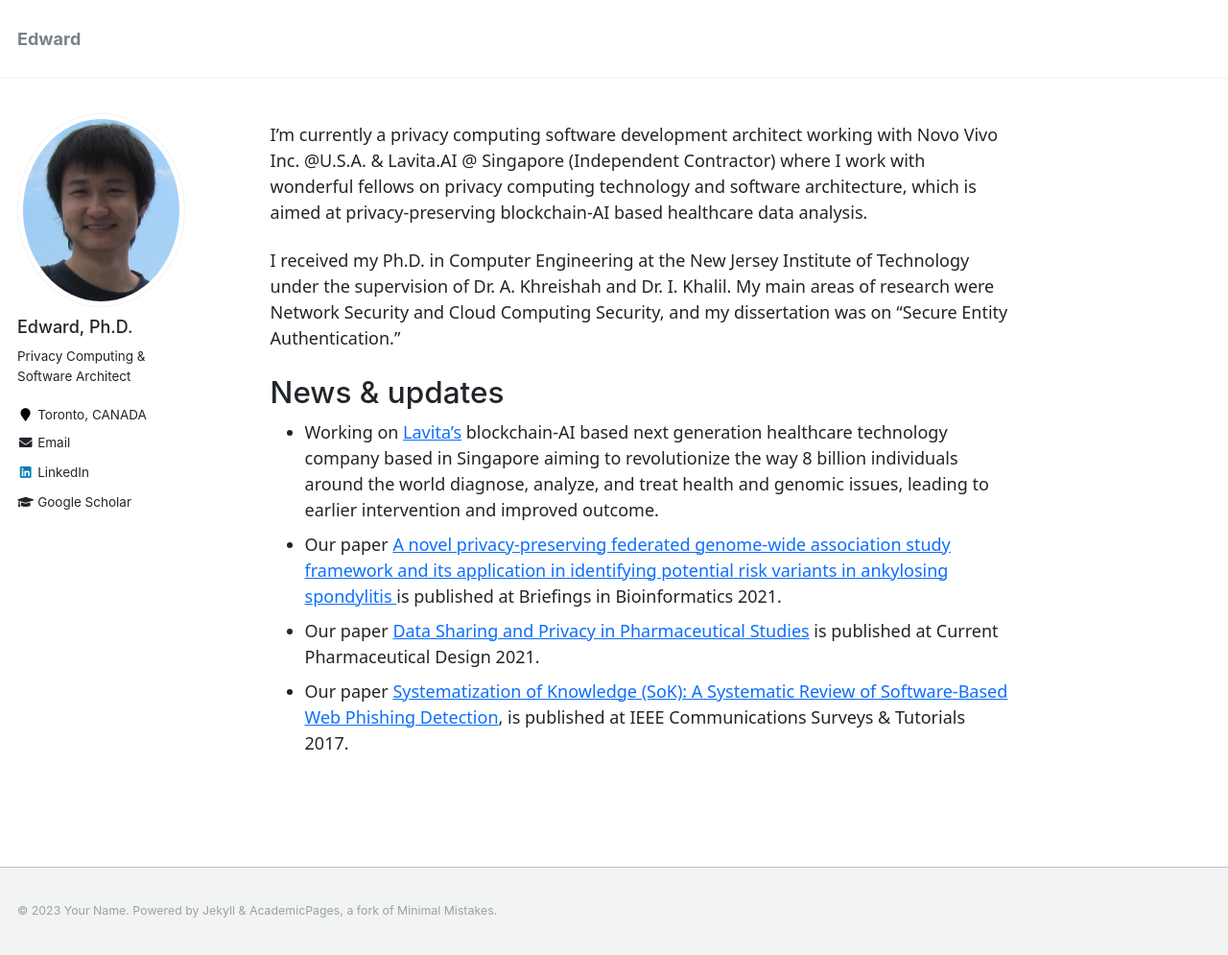
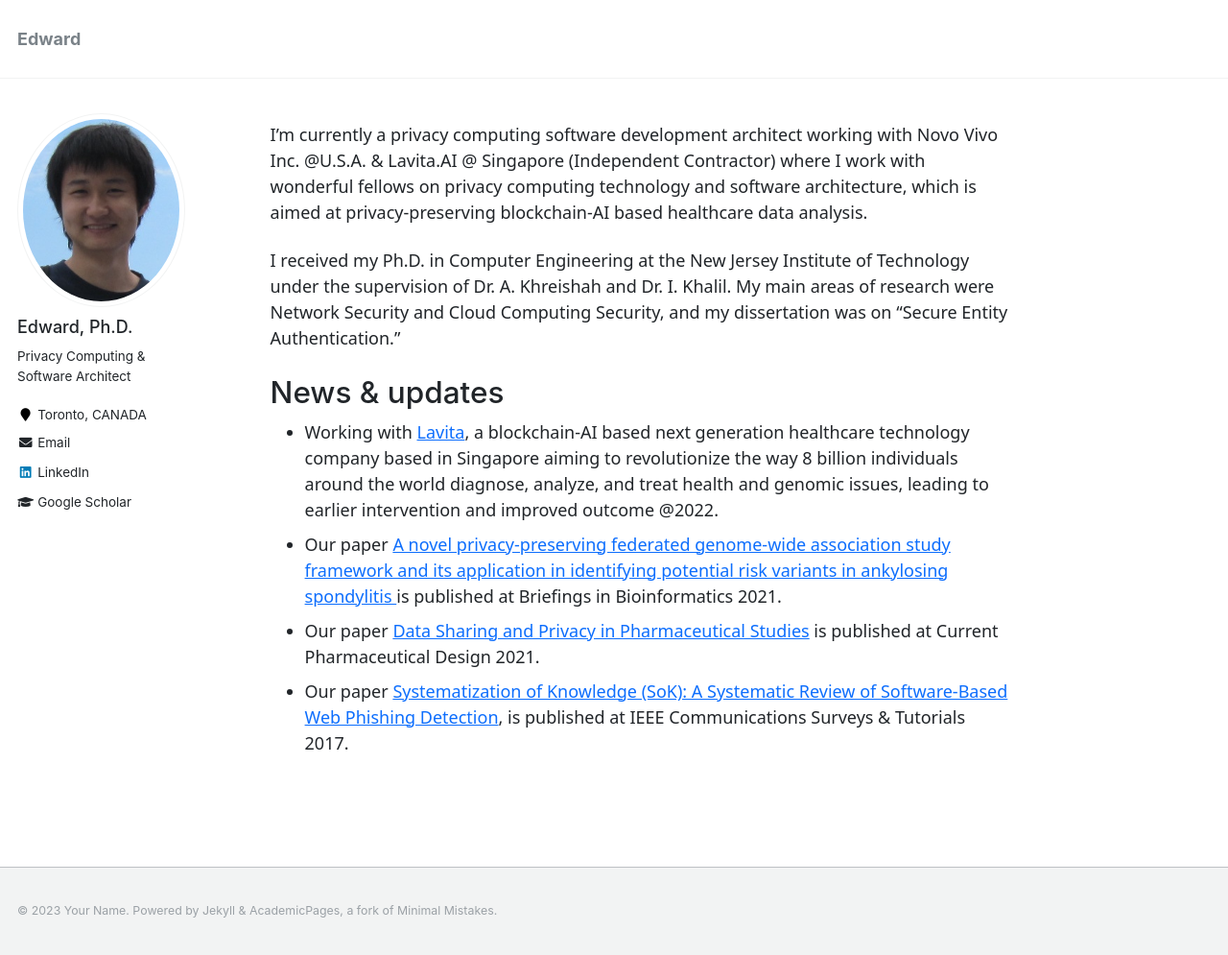
Before and after one commit to edwarddou2020/edwarddou2020.github.io, a Jekyll site: the page built from _pages/about.md, in a window 1280 px wide and 995 px high. Shown: the whole window at 96% size. Built offline with Jekyll 4.4.1, drawn with Linux system fonts in a browser that asks for light colours.

Commit message:
Update about.md

```diff
--- a/_pages/about.md
+++ b/_pages/about.md
@@ -14,7 +14,7 @@
 I received my Ph.D. in Computer Engineering at the New Jersey Institute of Technology under the supervision of Dr. A. Khreishah and Dr. I. Khalil. My main areas of research were Network Security and Cloud Computing Security, and my dissertation was on “Secure Entity Authentication.”
 
 ### News & updates
-* Working on [Lavita's](https://www.lavita.ai/) blockchain-AI based next generation healthcare technology company based in Singapore aiming to revolutionize the way 8 billion individuals around the world diagnose, analyze, and treat health and genomic issues, leading to earlier intervention and improved outcome.
+* Working with [Lavita](https://www.lavita.ai/), a blockchain-AI based next generation healthcare technology company based in Singapore aiming to revolutionize the way 8 billion individuals around the world diagnose, analyze, and treat health and genomic issues, leading to earlier intervention and improved outcome @2022.
 * Our paper [A novel privacy-preserving federated genome-wide association study framework and its application in identifying potential risk variants in ankylosing spondylitis ](https://academic.oup.com/bib/article-abstract/22/3/bbaa090/5860679) is published at Briefings in Bioinformatics 2021.
 * Our paper [Data Sharing and Privacy in Pharmaceutical Studies]([https://aclanthology.org/2022.csrr-1.6/](https://www.ingentaconnect.com/content/ben/cpd/2021/00000027/00000007/art00003)) is published at Current Pharmaceutical Design 2021.
 * Our paper [Systematization of Knowledge (SoK): A Systematic Review of Software-Based Web Phishing Detection](https://ieeexplore.ieee.org/abstract/document/8036198), is  published at IEEE Communications Surveys & Tutorials 2017.
```
